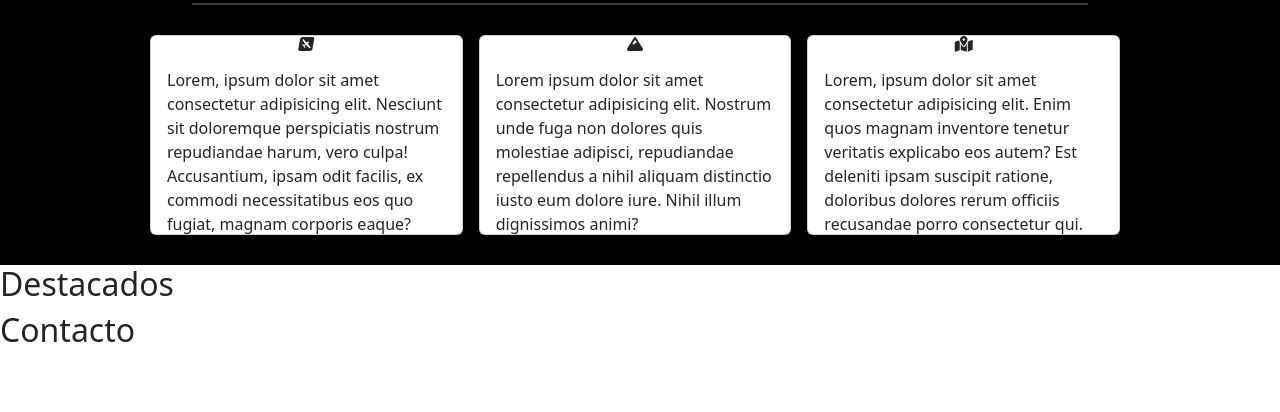
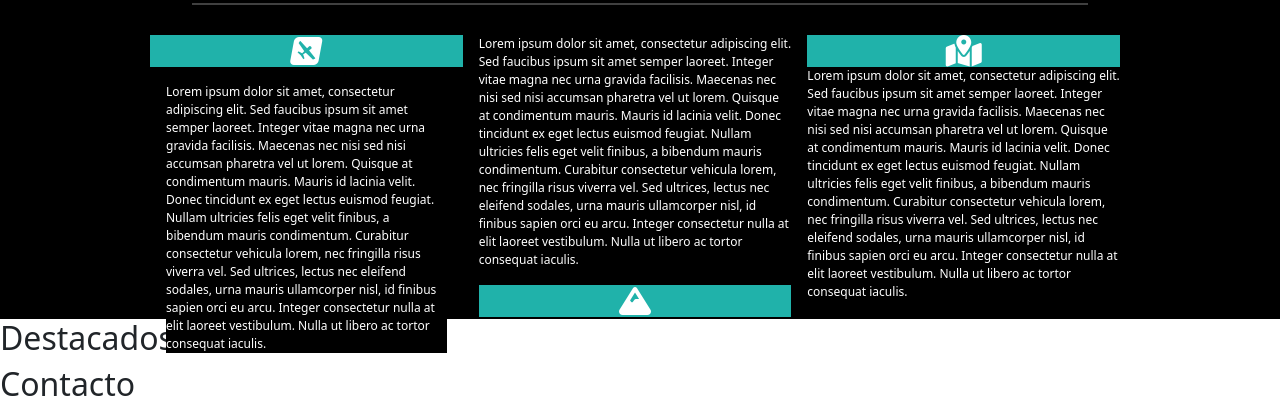
Before and after one commit to Manuelsaezsa/Viajes-chile, a plain HTML site: page index.html in a window 1280 px wide. Shown: the part 1033-1445 px from the top of the page. Before the commit the page ends 1391 px from the top, so only its background shows below. Drawn offline with nearby package versions, Linux system fonts and the light colour scheme.

Commit message:
Quienes somos

```diff
--- a/css/style.css
+++ b/css/style.css
@@ -31,10 +31,21 @@ main {
 .items{
     margin: 0 150px 0 150px;
     padding-bottom: 30px;
+    height: 300px;
 }
 .col{
     width: 33%;
 }
 .card{
     height: 200px;
+    padding: 0;
+    margin: 0;
+    border: 0;
+    background-color: black;
 }
+.imagen{
+  background-color:lightseagreen;
+}
+.card-text{
+  font-size: 12px;
+}
--- a/index.html
+++ b/index.html
@@ -86,34 +86,37 @@
             <hr class="line"> <!-- Se agrega la linea para separar el quienes somos -->
         </div>
         <div class="items bg-black">
-            <div class="row row-cols-1 row-cols-md-3 g-3"> <!-- Se divide en 3 columnas -->
+            <div class="row row-cols-1 row-cols-md-3 g-3"><!-- Se divide en 3 columnas -->
                 <div class="col"> <!-- columnas 1-->
                     <div class="card">
-                        <i class="fa-brands fa-avianex d-flex justify-content-center align-items-center"></i>
+                        <div class="imagen">
+                        <i class="fa-brands fa-avianex d-flex justify-content-center align-items-center fa-2x text-white"></i>
+                        </div>
                         <div class="card-body">
-                            <p class="card-text">Lorem, ipsum dolor sit amet consectetur adipisicing elit. Nesciunt sit
-                                doloremque perspiciatis nostrum repudiandae harum, vero culpa! Accusantium, ipsam odit
-                                facilis, ex commodi necessitatibus eos quo fugiat, magnam corporis eaque?</p>
+                            <p class="card-text text-white bg-black pl-0">Lorem ipsum dolor sit amet, consectetur adipiscing elit. Sed faucibus ipsum sit amet semper laoreet. Integer vitae magna nec urna gravida facilisis. Maecenas nec nisi sed nisi accumsan pharetra vel ut lorem. Quisque at condimentum mauris. Mauris id lacinia velit. Donec tincidunt ex eget lectus euismod feugiat. Nullam ultricies felis eget velit finibus, a bibendum mauris condimentum. Curabitur consectetur vehicula lorem, nec fringilla risus viverra vel. Sed ultrices, lectus nec eleifend sodales, urna mauris ullamcorper nisl, id finibus sapien orci eu arcu. Integer consectetur nulla at elit laoreet vestibulum. Nulla ut libero ac tortor consequat iaculis.
+                            </p>
                         </div>
                     </div>
                 </div>
                 <div class="col"> <!-- columnas 2 -->
                     <div class="card">
-                        <i class="fa-solid fa-mountain d-flex justify-content-center align-items-center"></i>
-                        <div class="card-body">
-                            <p>Lorem ipsum dolor sit amet consectetur adipisicing elit. Nostrum unde fuga non dolores
-                                quis molestiae adipisci, repudiandae repellendus a nihil aliquam distinctio iusto eum
-                                dolore iure. Nihil illum dignissimos animi?</p>
+                        <div class="card-text text-white bg-black">
+                            <p>Lorem ipsum dolor sit amet, consectetur adipiscing elit. Sed faucibus ipsum sit amet semper laoreet. Integer vitae magna nec urna gravida facilisis. Maecenas nec nisi sed nisi accumsan pharetra vel ut lorem. Quisque at condimentum mauris. Mauris id lacinia velit. Donec tincidunt ex eget lectus euismod feugiat. Nullam ultricies felis eget velit finibus, a bibendum mauris condimentum. Curabitur consectetur vehicula lorem, nec fringilla risus viverra vel. Sed ultrices, lectus nec eleifend sodales, urna mauris ullamcorper nisl, id finibus sapien orci eu arcu. Integer consectetur nulla at elit laoreet vestibulum. Nulla ut libero ac tortor consequat iaculis.
+                            </p>
+                        </div>
+                        <div class="imagen">
+                            <i class="fa-solid fa-mountain d-flex justify-content-center align-items-center fa-2x text-white"></i>
                         </div>
                     </div>
                 </div>
                 <div class="col"> <!-- columnas 3 -->
                     <div class="card">
-                        <i class="fa-solid fa-map-location-dot d-flex justify-content-center align-items-center"></i>
-                        <div class="card-body">
-                            <p>Lorem, ipsum dolor sit amet consectetur adipisicing elit. Enim quos magnam inventore
-                                tenetur veritatis explicabo eos autem? Est deleniti ipsam suscipit ratione, doloribus
-                                dolores rerum officiis recusandae porro consectetur qui.</p>
+                        <div class="imagen">
+                        <i class="fa-solid fa-map-location-dot d-flex justify-content-center align-items-center fa-2x text-white"></i>
+                        </div>
+                        <div class="card-text text-white bg-black">
+                            <p>Lorem ipsum dolor sit amet, consectetur adipiscing elit. Sed faucibus ipsum sit amet semper laoreet. Integer vitae magna nec urna gravida facilisis. Maecenas nec nisi sed nisi accumsan pharetra vel ut lorem. Quisque at condimentum mauris. Mauris id lacinia velit. Donec tincidunt ex eget lectus euismod feugiat. Nullam ultricies felis eget velit finibus, a bibendum mauris condimentum. Curabitur consectetur vehicula lorem, nec fringilla risus viverra vel. Sed ultrices, lectus nec eleifend sodales, urna mauris ullamcorper nisl, id finibus sapien orci eu arcu. Integer consectetur nulla at elit laoreet vestibulum. Nulla ut libero ac tortor consequat iaculis.
+                            </p>
                         </div>
                     </div>
                 </div>
```
